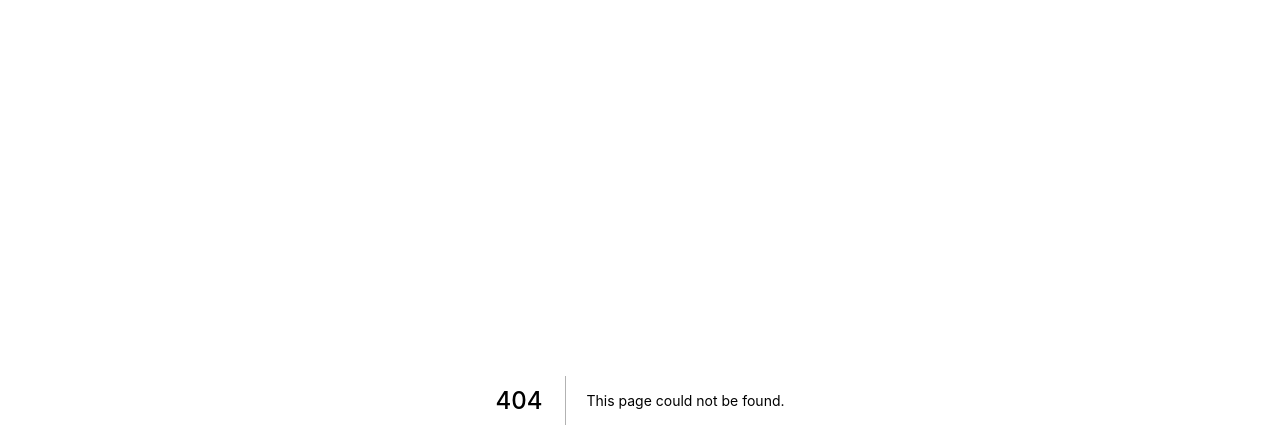
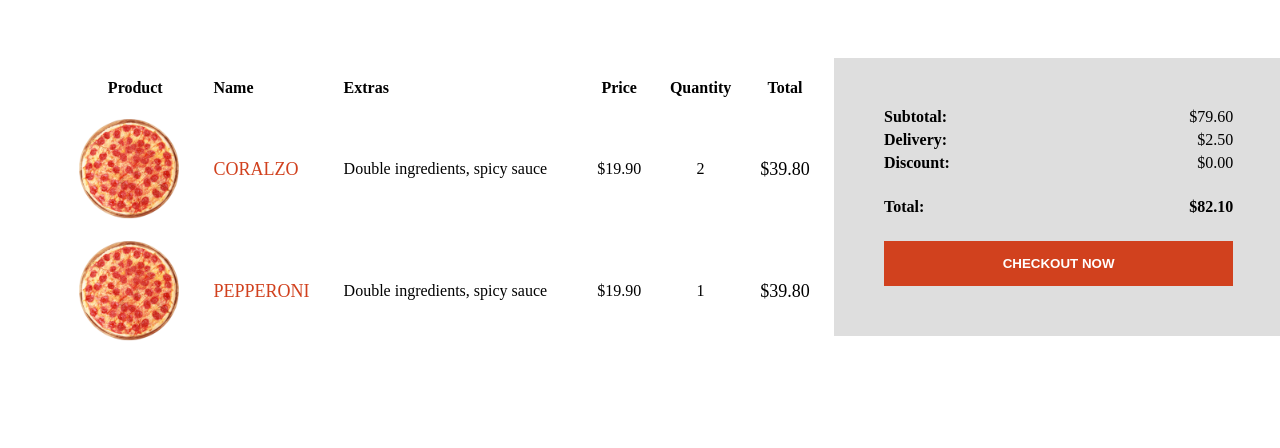
Before and after one commit to zaritzki/nextjs-order-pizza-app, a Next.js app: page /cart in a window 1280 px wide. Before the commit this address had no page. Shown: the top 448 px of the page. Built offline with nearby package versions, Linux system fonts and the light colour scheme.

Commit message:
adding product and cart

```diff
--- a/components/Footer.jsx
+++ b/components/Footer.jsx
@@ -5,7 +5,7 @@ const Footer = () => {
 	return (
 		<div className={styles.container}>
 			<div className={styles.item}>
-				<Image src='/img/bg.png' alt='' layout='fill' />
+				<Image src='/img/bg.png' alt='' layout='fill' objectFit='cover' />
 			</div>
 			<div className={styles.item}>
 				<div className={styles.card}>
--- /dev/null
+++ b/pages/cart.jsx
@@ -0,0 +1,102 @@
+import Image from 'next/image'
+import styles from '../styles/Cart.module.css'
+
+const Cart = () => {
+	return (
+		<div className={styles.container}>
+			<div className={styles.left}>
+				<table className={styles.table}>
+					<tr className={styles.tr}>
+						<th>Product</th>
+						<th align='left'>Name</th>
+						<th align='left'>Extras</th>
+						<th>Price</th>
+						<th>Quantity</th>
+						<th>Total</th>
+					</tr>
+					<tr>
+						<td>
+							<div className={styles.imgContainer}>
+								<Image
+									src='/img/pizza.png'
+									alt=''
+									layout='fill'
+									objectFit='cover'
+								/>
+							</div>
+						</td>
+						<td>
+							<span className={styles.name}>CORALZO</span>
+						</td>
+						<td>
+							<span className={styles.extras}>
+								Double ingredients, spicy sauce
+							</span>
+						</td>
+						<td align='center'>
+							<span className={styles.price}>$19.90</span>
+						</td>
+						<td align='center'>
+							<span className={styles.quantity}>2</span>
+						</td>
+						<td align='center'>
+							<span className={styles.total}>$39.80</span>
+						</td>
+					</tr>
+					<tr>
+						<td>
+							<div className={styles.imgContainer}>
+								<Image
+									src='/img/pizza.png'
+									alt=''
+									layout='fill'
+									objectFit='cover'
+								/>
+							</div>
+						</td>
+						<td>
+							<span className={styles.name}>PEPPERONI</span>
+						</td>
+						<td>
+							<span className={styles.extras}>
+								Double ingredients, spicy sauce
+							</span>
+						</td>
+						<td align='center'>
+							<span className={styles.price}>$19.90</span>
+						</td>
+						<td align='center'>
+							<span className={styles.quantity}>1</span>
+						</td>
+						<td align='center'>
+							<span className={styles.total}>$39.80</span>
+						</td>
+					</tr>
+				</table>
+			</div>
+			<div className={styles.right}>
+				<div className={styles.wrapper}>
+					<div className={styles.totalText}>
+						<strong className={styles.totalTextTitle}>Subtotal:</strong>
+						<span className={styles.totalTextValue}>$79.60</span>
+					</div>
+					<div className={styles.totalText}>
+						<strong className={styles.totalTextTitle}>Delivery:</strong>
+						<span className={styles.totalTextValue}>$2.50</span>
+					</div>
+					<div className={styles.totalText}>
+						<strong className={styles.totalTextTitle}>Discount:</strong>
+						<span className={styles.totalTextValue}>$0.00</span>
+					</div>
+					<h4 className={styles.totalText}>
+						<strong className={styles.totalTextTitle}>Total:</strong>
+						<span className={styles.totalTextValue}>$82.10</span>
+					</h4>
+					<button className={styles.button}>Checkout Now</button>
+				</div>
+			</div>
+		</div>
+	)
+}
+
+export default Cart
--- a/styles/Cart.module.css
+++ b/styles/Cart.module.css
@@ -36,13 +36,18 @@
 .wrapper {
 	width: 90%;
 	max-height: 300px;
-	background-color: #333;
+	margin-left: auto;
+	background-color: #dedede;
 	padding: 50px;
-	padding-top: 10px;
 	display: flex;
 	flex-direction: column;
 	justify-content: space-between;
-	color: white;
+}
+
+.totalText {
+	display: flex;
+	justify-content: space-between;
+	margin-bottom: 5px;
 }
 
 .totalTextTitle {
@@ -50,9 +55,12 @@
 }
 
 .button {
-	height: 30px;
-	color: #d1411e;
+	color: #fff;
+	padding: 15px 20px;
+	background-color: #d1411e;
+	border: none;
 	font-weight: bold;
+	text-transform: uppercase;
 	cursor: pointer;
 	margin-top: 20px;
 }
--- a/styles/Footer.module.css
+++ b/styles/Footer.module.css
@@ -1,5 +1,4 @@
 .container {
-	height: calc(100vh - 100px);
 	background-color: #222;
 	display: flex;
 }
--- a/styles/Product.module.css
+++ b/styles/Product.module.css
@@ -25,8 +25,6 @@
 .price {
 	color: #d1411e;
 	font-size: 24px;
-	font-weight: 400;
-	border-bottom: 1px solid #d1411e;
 }
 
 .sizes {
@@ -82,12 +80,14 @@
 }
 
 .quantity {
-	width: 50px;
+	width: 40px;
 	height: 30px;
+	text-align: center;
 }
 
 .button {
 	height: 30px;
+	padding: 0 20px;
 	margin-left: 10px;
 	background-color: #d1411e;
 	color: white;
```
Also changed, not shown: pages/product/[id].jsx (added, +98 -0 lines).
